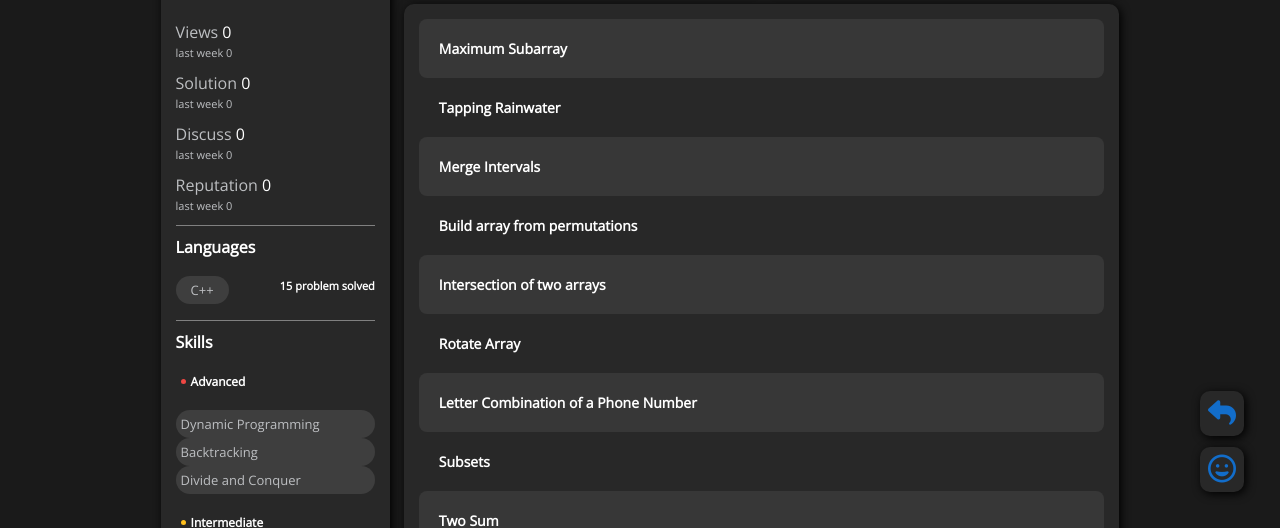
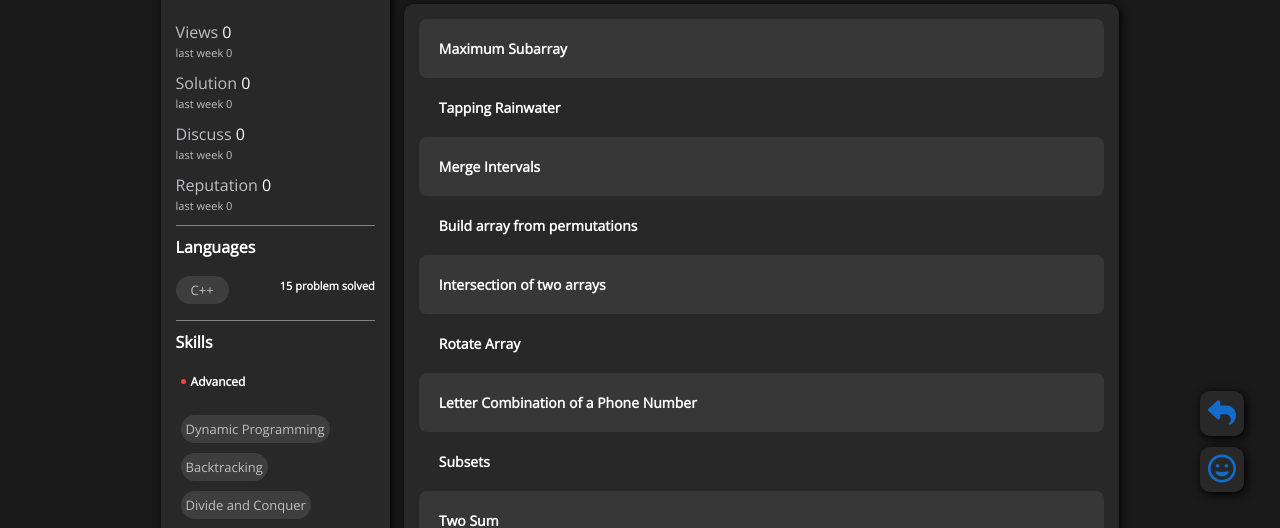
Before and after one commit to samjain233/ecellwebsiteproject, a plain HTML site: page index.html in a window 1280 px wide. Shown: the part 272-800 px from the top of the page. Drawn offline with nearby package versions, Linux system fonts and the light colour scheme.

Commit message:
minor bug fixing in dashboard page

```diff
--- a/css/left.css
+++ b/css/left.css
@@ -136,11 +136,13 @@
 }
 
 .fourth-section .level-items {
-    display: block;
+    display: flex;
+    flex-wrap: wrap;
 }
 
 .fourth-section .level-items .box-element {
     padding: 5px 5px;
+    margin: 5px 5px;
     background-color: #3E3E3E;
     border-radius: 15px;
     color: #BDBFC2;
```
